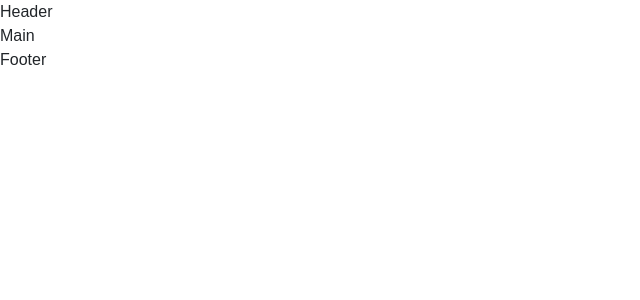
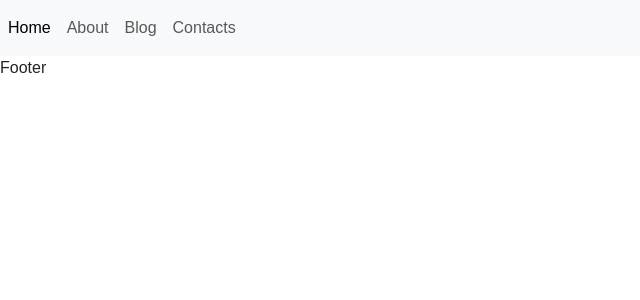
Before and after one commit to AlexandruMunteanu89/react-router, a React (Vite) app: page / in a window 1280 px wide. Shown: the top 300 px of the page, without its empty margins (0-640 px from the left). Built offline with nearby package versions, Linux system fonts and the light colour scheme.

Commit message:
Creata la barra di navigazione

```diff
--- a/src/pages/HomePage.jsx
+++ b/src/pages/HomePage.jsx
@@ -4,8 +4,21 @@ export default function HomePage(){
     return (
         <>
 
-            <header>Header</header>
-            <main>Main</main>
+            <header>
+                <nav class="navbar navbar-expand navbar-light bg-light">
+                    <div class="nav navbar-nav">
+                        <a class="nav-item nav-link active" href="#" aria-current="page">Home </a>
+                        <a class="nav-item nav-link" href="#">About</a>
+                        <a class="nav-item nav-link" href="#">Blog</a>
+                        <a class="nav-item nav-link" href="#">Contacts</a>
+                    </div>
+                </nav>
+
+            </header>
+            <main>
+
+
+            </main>
             <footer>Footer</footer>
 
 
```
